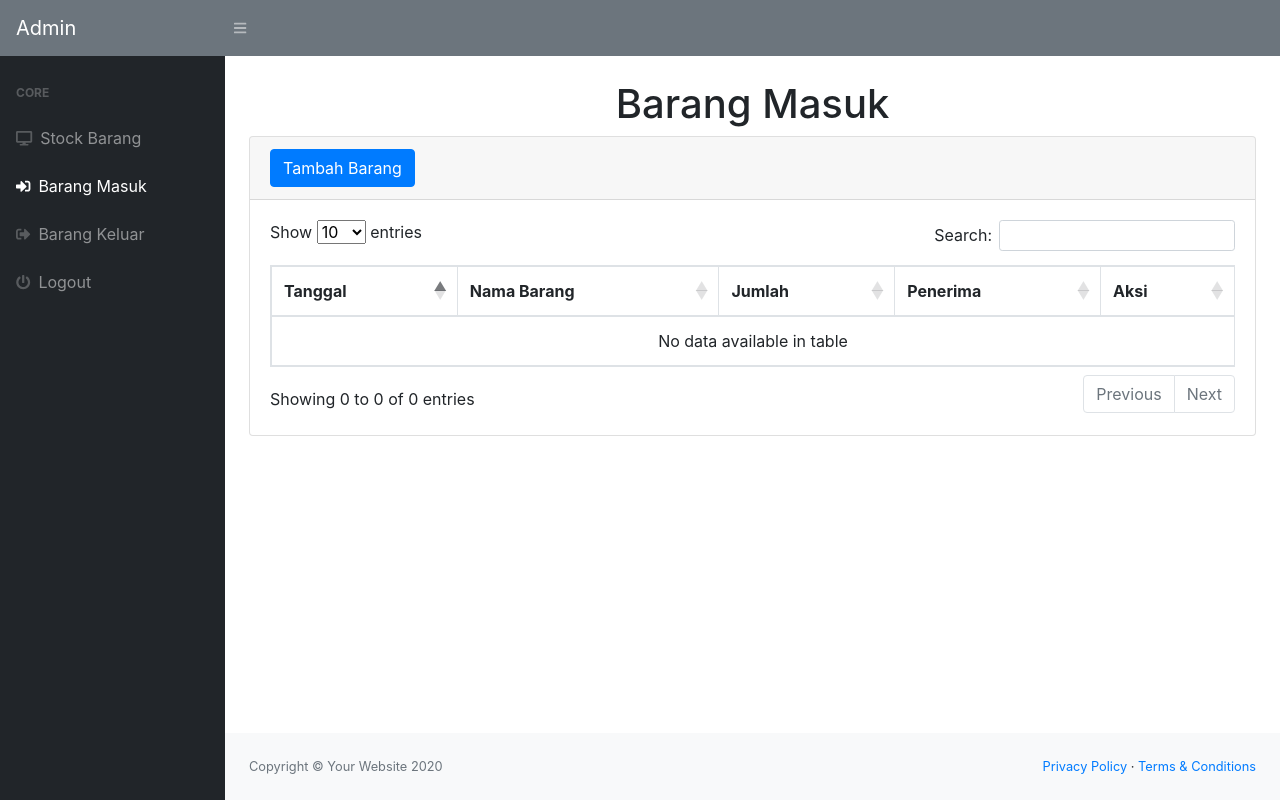
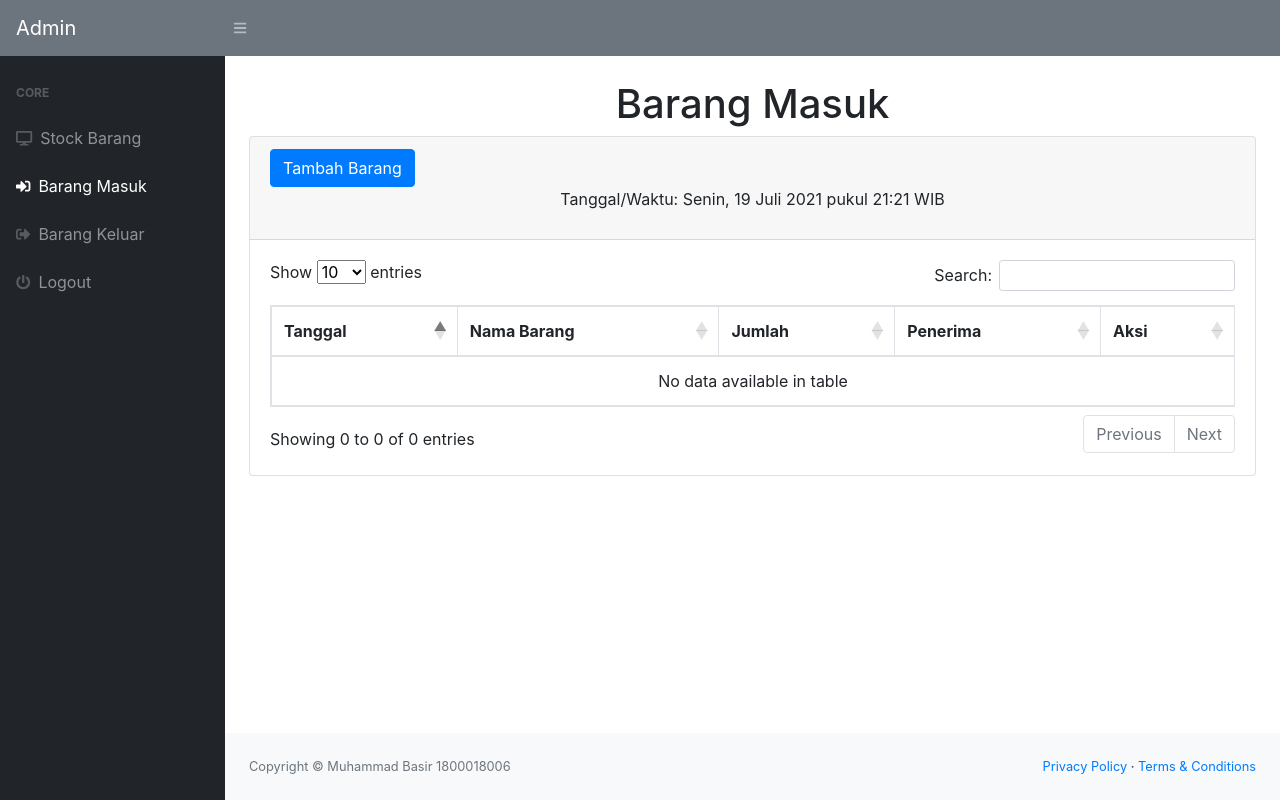
Before and after one commit to mhmmdbasir/1800018006-Tugas-Akhir-PWEB, a PHP site: page /masuk.php in a window 1280 px wide. Run offline with PHP 8.4, Linux system fonts and the light colour scheme; the visitor is signed in with stand-in values (Sample User, id 1); data that the repository does not hold is empty; some libraries are stand-ins or nearby versions.

Commit message:
menambahkan fitur tanggal indonesia

```diff
--- a/masuk.php
+++ b/masuk.php
@@ -58,6 +58,20 @@ require 'cek.php';
                                 <button type="button" class="btn btn-primary" data-toggle="modal" data-target="#myModal">
                                     Tambah Barang
                                 </button>
+                                <center><p>Tanggal/Waktu: <span id="tanggalwaktu"></span></p></center>
+                                <script>
+                                    var tw = new Date();
+                                    if (tw.getTimezoneOffset() == 0) (a=tw.getTime() + ( 7 *60*60*1000))
+                                    else (a=tw.getTime());
+                                    tw.setTime(a);
+                                    var tahun= tw.getFullYear ();
+                                    var hari= tw.getDay ();
+                                    var bulan= tw.getMonth ();
+                                    var tanggal= tw.getDate ();
+                                    var hariarray=new Array("Minggu,","Senin,","Selasa,","Rabu,","Kamis,","Jum'at,","Sabtu,");
+                                    var bulanarray=new Array("Januari","Februari","Maret","April","Mei","Juni","Juli","Agustus","September","Oktober","Nopember","Desember");
+                                    document.getElementById("tanggalwaktu").innerHTML = hariarray[hari]+" "+tanggal+" "+bulanarray[bulan]+" "+tahun+" pukul " + ((tw.getHours() < 10) ? "0" : "") + tw.getHours() + ":" + ((tw.getMinutes() < 10)? "0" : "") + tw.getMinutes() + (" WIB ");
+                                </script>
                             </div>
                             <div class="card-body">
                                 <div class="table-responsive">
@@ -167,7 +181,7 @@ require 'cek.php';
                 <footer class="py-4 bg-light mt-auto">
                     <div class="container-fluid">
                         <div class="d-flex align-items-center justify-content-between small">
-                            <div class="text-muted">Copyright &copy; Your Website 2020</div>
+                            <div class="text-muted">Copyright &copy; Muhammad Basir 1800018006</div>
                             <div>
                                 <a href="#">Privacy Policy</a>
                                 &middot;
```
